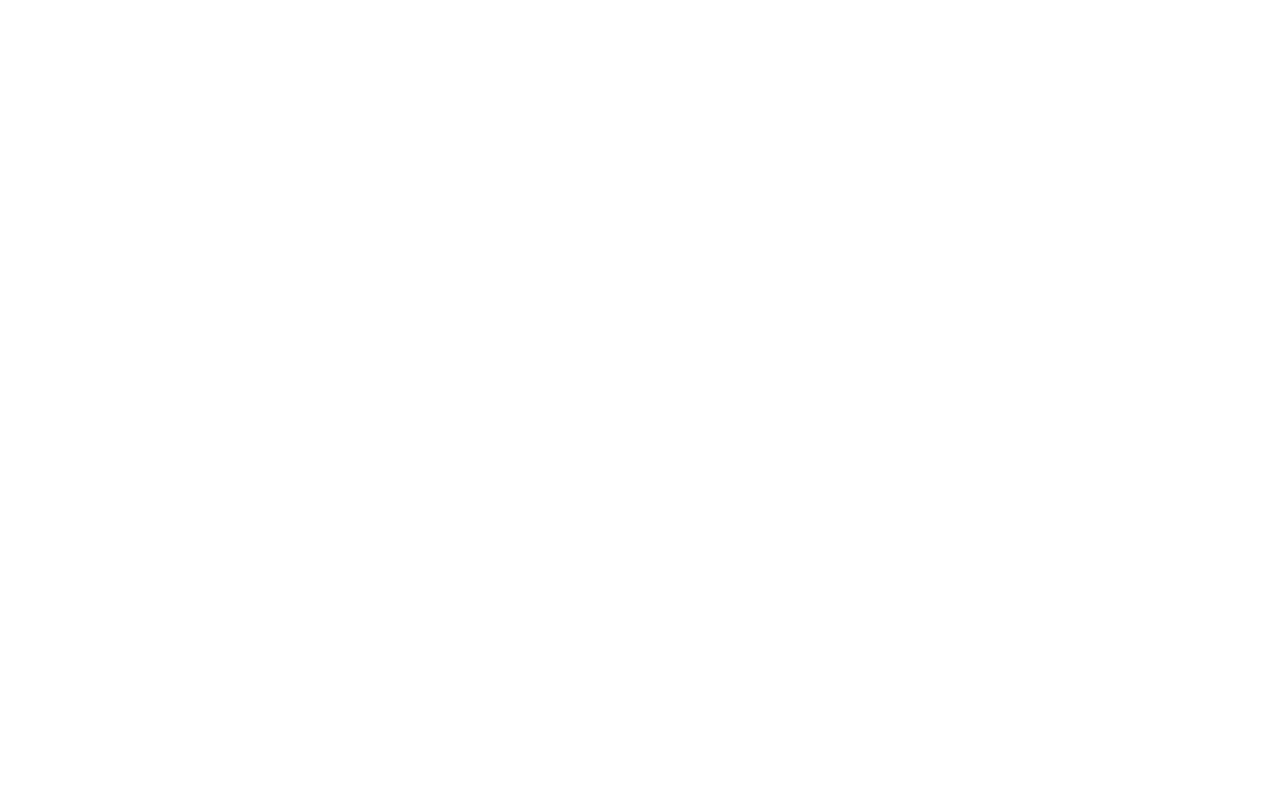
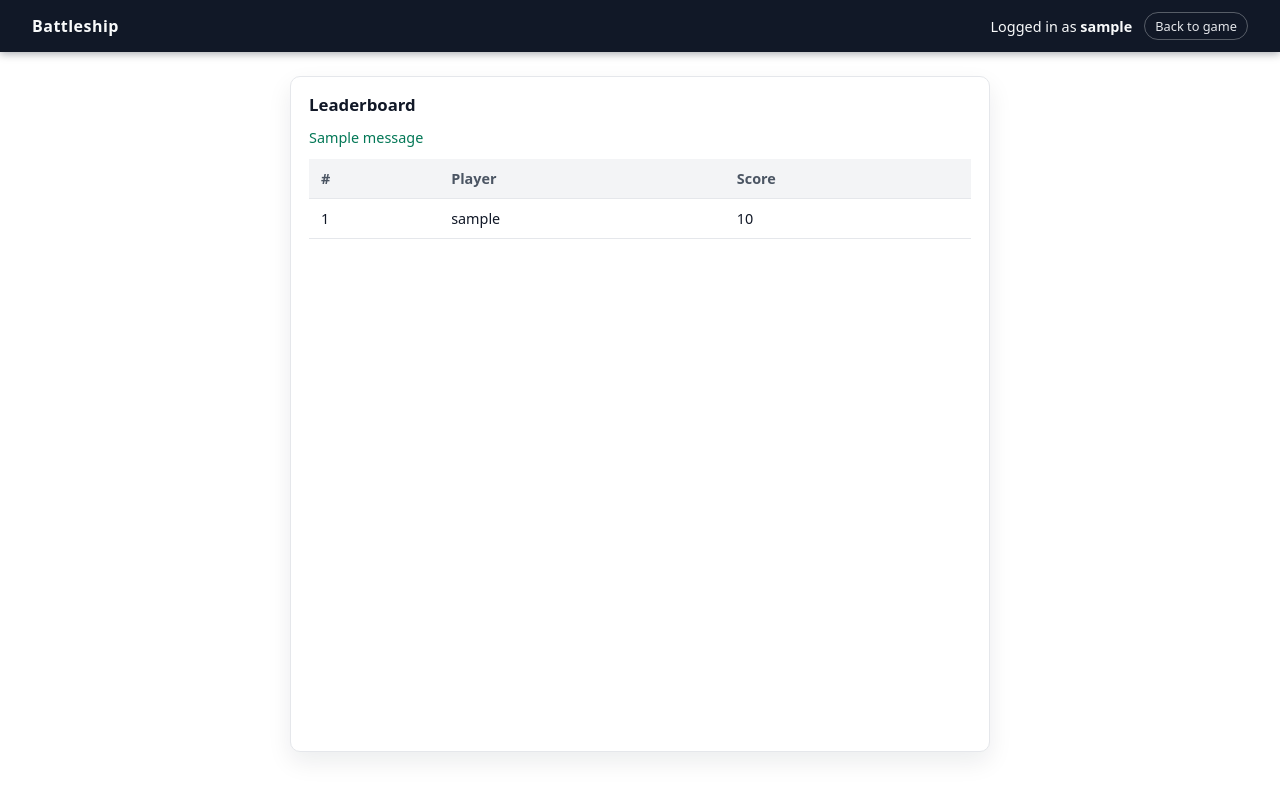
Before and after one commit to basspunkfm/CSE108FINAL, a Flask app: page /leaderboard in a window 1280 px wide. Before the commit the page is empty. Run offline with Flask 3, Linux system fonts and the light colour scheme; the visitor is signed in with stand-in values (Sample User, id 1); tables that the repository leaves empty hold one stand-in row (values such as "Sample post"); one stand-in notice (Sample message) is shown.

Commit message:
added leaderboard code

```diff
--- a/app.py
+++ b/app.py
@@ -62,7 +62,7 @@
             session["user_id"] = player.id
             session["username"] = player.username
 
-            flash("Loggee in successfully!", "success")
+
             return redirect(url_for("game"))
 
         else:
@@ -95,7 +95,6 @@
         db.session.add(new_player)
         db.session.commit()
 
-        flash("Account created! You can now log in and play!", "success")
         return redirect(url_for("login"))
 
     return render_template("register.html")
@@ -119,4 +118,4 @@
     with app.app_context():
         db.create_all()
 
-    app.run(debug= True)
+    app.run(debug= True, host = "127.0.0.1", port=5000)
--- a/static/styles2.css
+++ b/static/styles2.css
@@ -305,4 +305,22 @@
 
 .topbar__logout:hover {
     background: rgba(249, 250, 251, 0.12);
+
 }
+
+.flash-container {
+    margin-bottom: 12px;
+  }
+
+  .flash-message {
+    margin: 4px 0;
+    font-size: 0.9rem;
+  }
+
+  .flash-error {
+    color: #b91c1c; /* red */
+  }
+
+  .flash-success {
+    color: #047857; /* green */
+  }
--- a/templates/leaderboard.html
+++ b/templates/leaderboard.html
@@ -0,0 +1,78 @@
+<!doctype html>
+<html lang="en">
+  <head>
+    <meta charset="utf-8" />
+    <title>Battleship – Leaderboard</title>
+    <meta name="viewport" content="width=device-width, initial-scale=1" />
+    <link
+      rel="stylesheet"
+      href="{{ url_for('static', filename='styles2.css') }}"
+    />
+  </head>
+
+  <body>
+    <header class="topbar">
+      <div class="topbar__brand">Battleship</div>
+      <div class="topbar__user">
+        {% if session.get("username") %}
+          <span>Logged in as <strong>{{ session["username"] }}</strong></span>
+          <a href="{{ url_for('game') }}" class="topbar__logout">Back to game</a>
+        {% else %}
+          <a href="{{ url_for('login') }}" class="topbar__logout">Log in</a>
+        {% endif %}
+      </div>
+    </header>
+
+    <main class="page">
+      <div class="card" style="width: 100%; max-width: 700px;">
+        <div class="card__header">
+          <h3>Leaderboard</h3>
+
+        </div>
+
+
+        {% with messages = get_flashed_messages(with_categories=true) %}
+          {% if messages %}
+            <div class="flash-container">
+              {% for category, msg in messages %}
+                <p
+                  class="flash-message
+                         {% if category == 'error' %}flash-error{% else %}flash-success{% endif %}"
+                >
+                  {{ msg }}
+                </p>
+              {% endfor %}
+            </div>
+          {% endif %}
+        {% endwith %}
+
+        <div class="table-wrapper">
+          <table class="table table-striped">
+            <thead>
+              <tr>
+                <th>#</th>
+                <th>Player</th>
+                <th>Score</th>
+              </tr>
+            </thead>
+            <tbody>
+              {% for player in players %}
+                <tr>
+                  <td>{{ loop.index }}</td>
+                  <td>{{ player.username }}</td>
+                  <td>{{ player.score }}</td>
+                </tr>
+              {% else %}
+                <tr>
+                  <td colspan="3" class="table__empty">
+                    No players yet. Be the first to register!
+                  </td>
+                </tr>
+              {% endfor %}
+            </tbody>
+          </table>
+        </div>
+      </div>
+    </main>
+  </body>
+</html>
```
Also changed, not shown: templates/index.html (line endings or trailing spaces), templates/register.html (line endings or trailing spaces).
